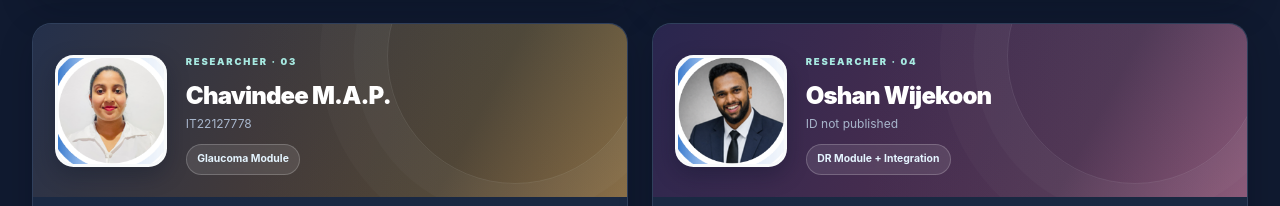
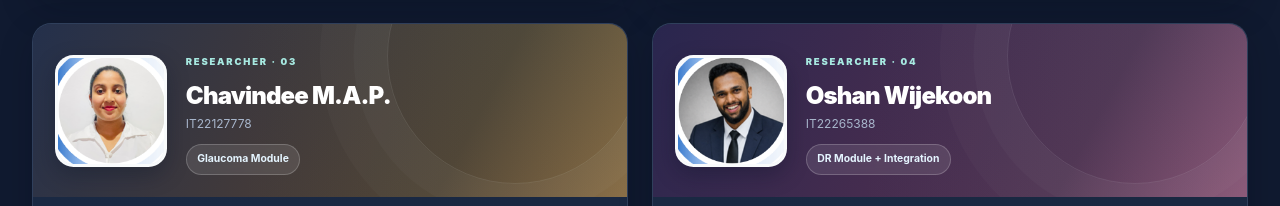
Before and after one commit to Senura-ux/research-portfolio, a Next.js app in the folder ai-eyedx/: page /about in a window 1280 px wide. Shown: the part 1591-1797 px from the top of the page. Built offline with nearby package versions, Linux system fonts and the light colour scheme.

Commit message:
fix: update Oshan Wijekoon's ID in team member details

```diff
--- a/ai-eyedx/src/app/about/page.tsx
+++ b/ai-eyedx/src/app/about/page.tsx
@@ -83,7 +83,7 @@ const team = [
   },
   {
     name: "Oshan Wijekoon",
-    id: "ID not published",
+    id: "IT22265388",
     role: "Diabetic Retinopathy Detection & Severity Assessment + System Integration",
     initials: "OW",
     photo: "/team/member-wijekoon.png",
--- a/ai-eyedx/src/app/page.tsx
+++ b/ai-eyedx/src/app/page.tsx
@@ -626,7 +626,7 @@ export default function HomePage() {
               { name: "Binuri Perera", id: "IT22151292", role: "Cataract & Visibility Degradation", initials: "BP", disease: "Cataract" },
               { name: "S.D Kahawevithana", id: "IT22191342", role: "DME Detection & Risk Assessment", initials: "SK", disease: "DME" },
               { name: "Chavindee M.A.P.", id: "IT22127778", role: "Glaucoma Detection & Risk", initials: "CM", disease: "Glaucoma" },
-              { name: "Oshan Wijekoon", id: "ID not published", role: "DR Detection & System Integration", initials: "OW", disease: "DR" },
+              { name: "Oshan Wijekoon", id: "IT22265388", role: "DR Detection & System Integration", initials: "OW", disease: "DR" },
             ].map((member) => (
               <RevealSection key={member.id}>
                 <div className="bg-white rounded-2xl p-6 border border-gray-200 hover:shadow-lg hover:-translate-y-1 transition-all text-center">
```
